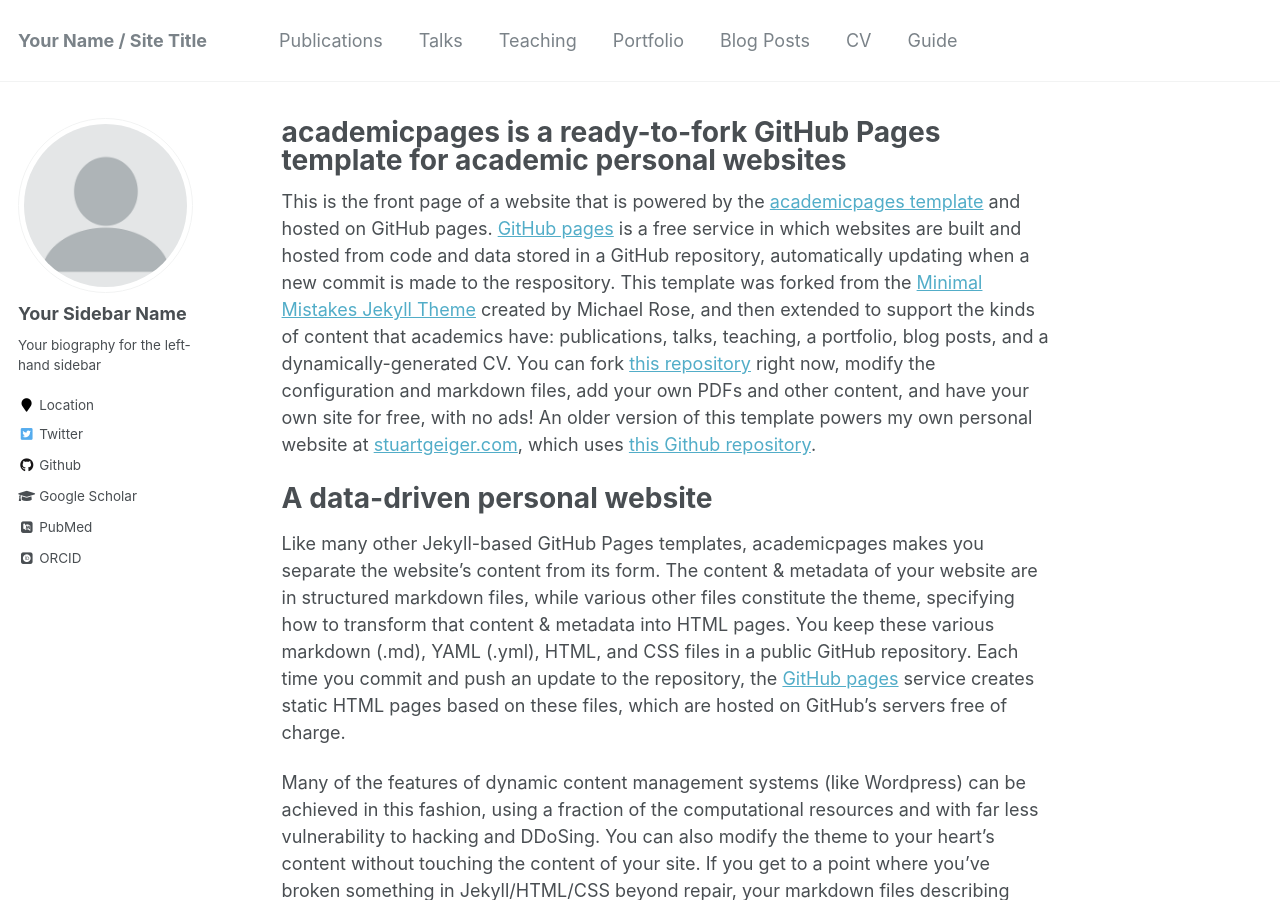
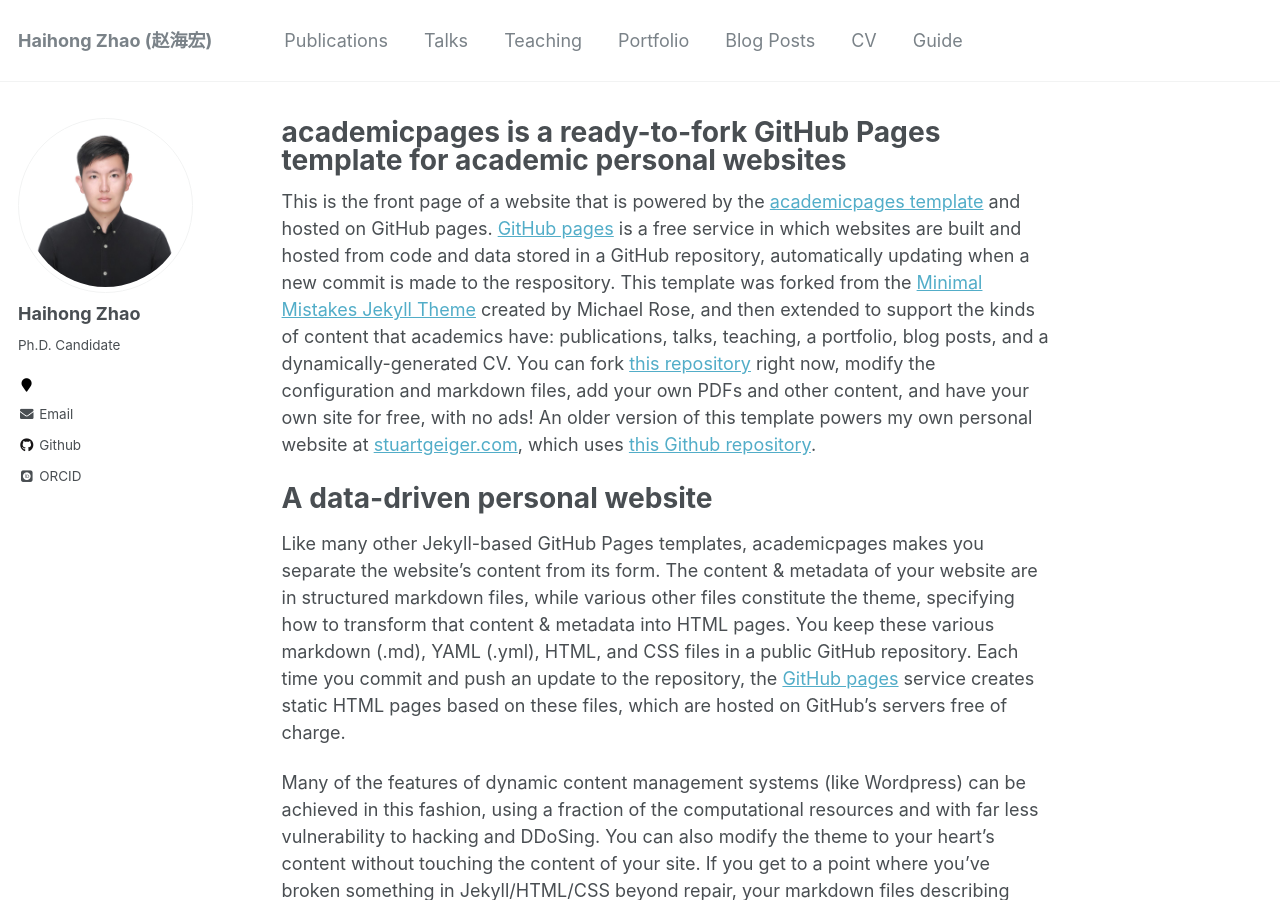
Before and after one commit to cshhzhao/cshhzhao.github.io, a Jekyll site: the page built from _pages/about.md, in a window 1280 px wide and 900 px high. Built offline with Jekyll 4.4.1, drawn with Linux system fonts in a browser that asks for light colours; some web fonts are replaced; some of the changed text lies outside the part shown.

Commit message:
update information

```diff
--- a/_config.yml
+++ b/_config.yml
@@ -7,13 +7,13 @@
 
 # Site Settings
 locale                   : "en-US"
-title                    : "Your Name / Site Title"
+title                    : "Haihong Zhao (赵海宏)"
 title_separator          : "-"
-name                     : &name "Your Name"
+name                     : &name "Haihong Zhao"
 description              : &description "personal description"
-url                      : https://academicpages.github.io # the base hostname & protocol for your site e.g. "https://mmistakes.github.io"
+url                      : https://haihongzhao.com # the base hostname & protocol for your site e.g. "https://mmistakes.github.io"
 baseurl                  : "" # the subpath of your site, e.g. "/blog"
-repository               : "academicpages/academicpages.github.io"
+repository               : "cshhzhao/cshhzhao.github.io"
 teaser                   :  # filename of teaser fallback teaser image placed in /images/, .e.g. "500x300.png"
 breadcrumbs              : false # true, false (default)
 words_per_minute         : 160
@@ -80,14 +80,14 @@ analytics:
 
 # Site Author
 author:
-  name             : "Your Sidebar Name"
-  avatar           : "profile.png"
-  bio              : "Your biography for the left-hand sidebar"
-  location         : "Location"
+  name             : "Haihong Zhao"
+  avatar           : "haihong.jpg"
+  bio              : "Ph.D. Candidate" #个人介绍
+  location         : ""
   employer         :
-  pubmed           : "https://www.ncbi.nlm.nih.gov/pubmed/?term=john+snow"
-  googlescholar    : "http://yourfullgooglescholarurl.com"
-  email            :
+#  pubmed           : "https://www.ncbi.nlm.nih.gov/pubmed/?term=john+snow"
+#  googlescholar    : "http://yourfullgooglescholarurl.com"
+  email            : "zhaohh19@mails.jlu.edu.cn"
   researchgate     :  # example: "https://www.researchgate.net/profile/yourprofile"
   uri              :
   bitbucket        :
@@ -96,20 +96,20 @@ author:
   flickr           :
   facebook         :
   foursquare       :
-  github           : "academicpages"
+  github           : "cshhzhao"
   google_plus      :
   keybase          :
   instagram        :
   impactstory      : #"https://profiles.impactstory.org/u/xxxx-xxxx-xxxx-xxxx"
   lastfm           :
   linkedin         :
-  orcid            : "http://orcid.org/yourorcidurl"
+  orcid            : "https://orcid.org/my-orcid?orcid=0000-0003-4188-6517"
   pinterest        :
   soundcloud       :
   stackoverflow    : # http://stackoverflow.com/users/123456/username
   steam            :
   tumblr           :
-  twitter          : "replacethistwitterhandle"
+#  twitter          : "replacethistwitterhandle"
   vine             :
   weibo            :
   xing             :
@@ -309,3 +309,6 @@ compress_html:
   clippings: all
   ignore:
     envs: development
+
+#favicon ---- 注意要将名称改成这个才可以显示图标，必须是png格式
+favicon: /image/favicon-32x32.png
```
Also changed, not shown: images/China_Telecom_logo.png (added), images/JLU_AI_logo.jpg (added), images/favicon-32x32.png (added), images/favicon.ico (added), images/haihong.jpg (added), images/huawei_logo.png (added).
